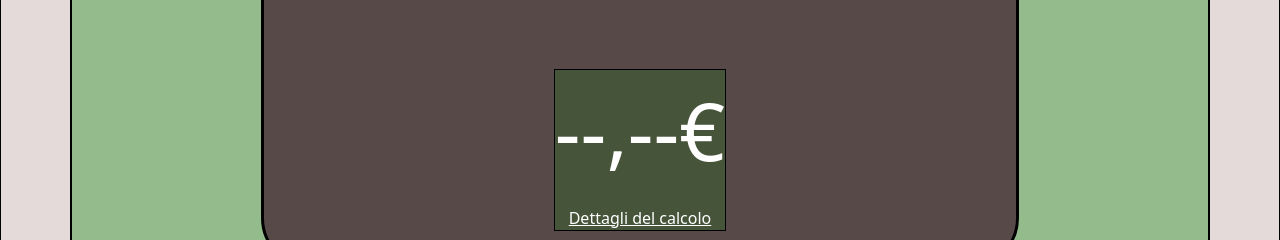
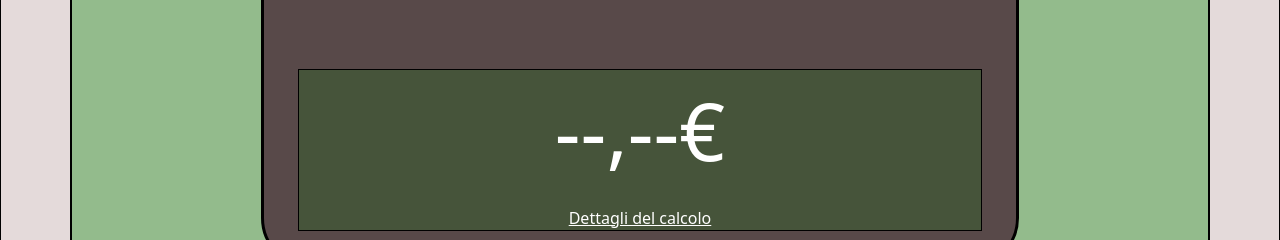
Before and after one commit to giancarlogiorgiocroce/DEseip-bitcoin, a Vue app: page / in a window 1280 px wide. Shown: the part 600-840 px from the top of the page. Built offline with nearby package versions, Linux system fonts and the light colour scheme.

Commit message:
Corretto overflow asset

```diff
--- a/src/components/sections/FeeComp.vue
+++ b/src/components/sections/FeeComp.vue
@@ -133,8 +133,11 @@ section{
   }
 
   .down{
+    width: 100%;
     p{
       font-size: 500%;
+      max-width: 100%;
+      overflow: auto;
     }
     span{
       text-decoration: underline;
```
